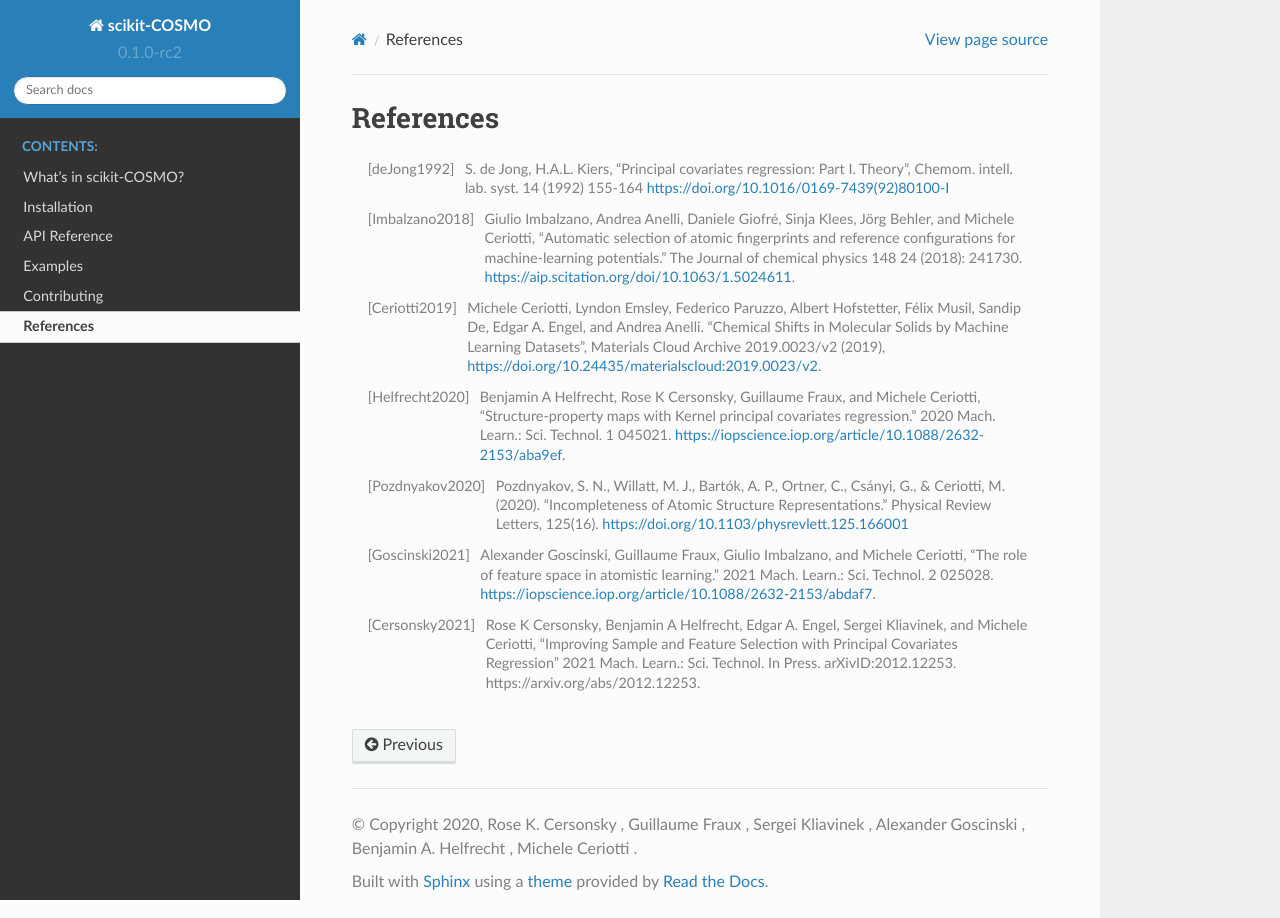
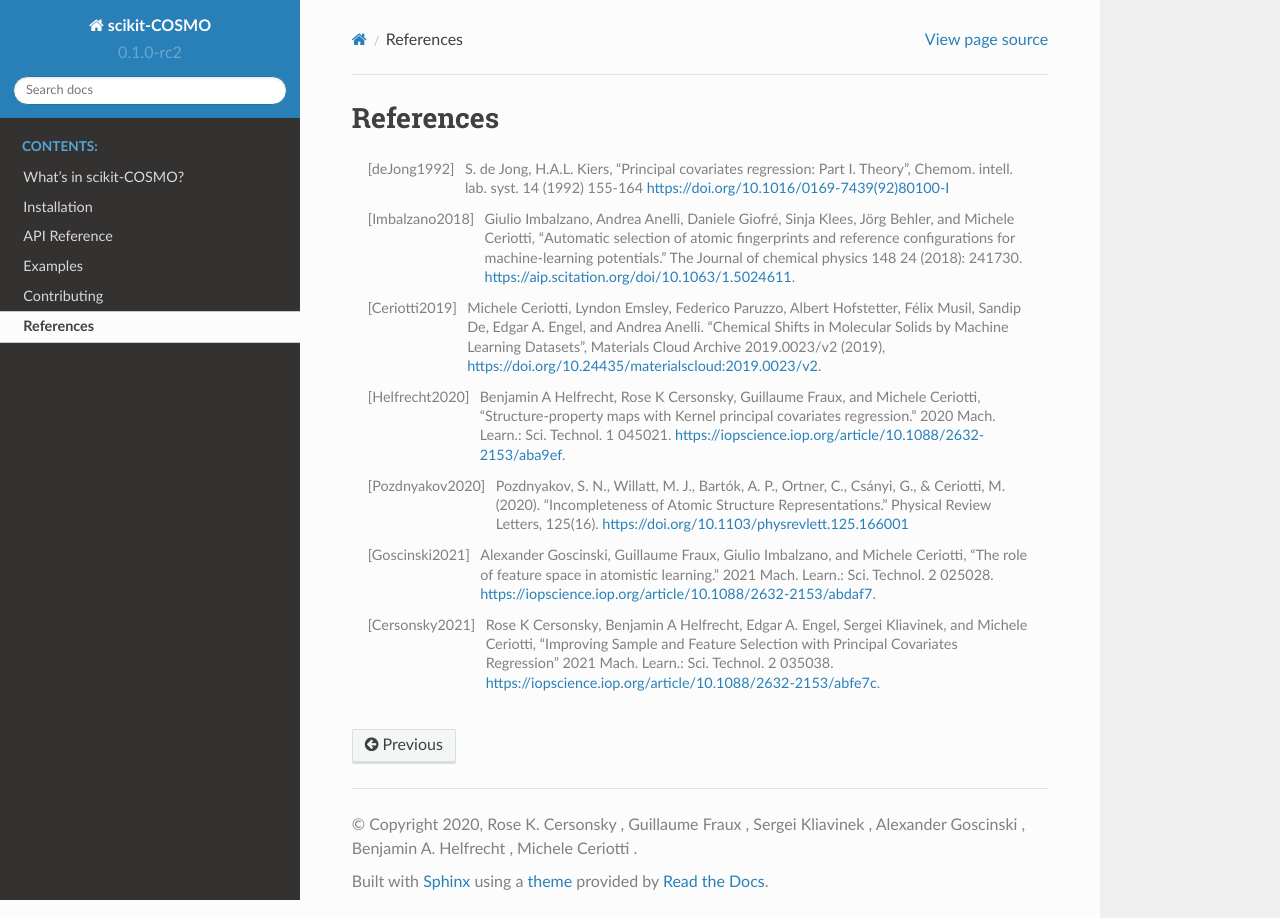
Before and after one commit to scikit-learn-contrib/scikit-matter, a Sphinx documentation site: the page built from docs/source/bibliography.rst, in a window 1280 px wide. Built offline with Sphinx 7.4.7 and the Read the Docs theme 2.0.0, drawn with Linux system fonts in a browser that asks for light colours; pages that are not in the unit, such as notebooks, are missing from menus; the version number is read from the project's files by our own code.

Commit message:
Updating bibliography in docs and installation instructions in README

```diff
--- a/docs/source/bibliography.rst
+++ b/docs/source/bibliography.rst
@@ -40,5 +40,5 @@ References
 .. [Cersonsky2021]
     Rose K Cersonsky, Benjamin A Helfrecht, Edgar A. Engel, Sergei Kliavinek, and Michele Ceriotti,
     "Improving Sample and Feature Selection with Principal Covariates Regression"
-    2021 Mach. Learn.: Sci. Technol. In Press.
-    arXivID:2012.12253. https://arxiv.org/abs/2012.12253.
+    2021 Mach. Learn.: Sci. Technol. 2 035038.
+    https://iopscience.iop.org/article/10.1088/2632-2153/abfe7c.
```
Also changed, not shown: README.md (+1 -1 lines).
